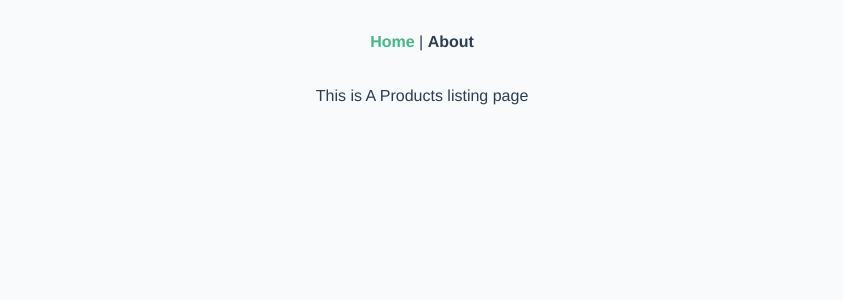
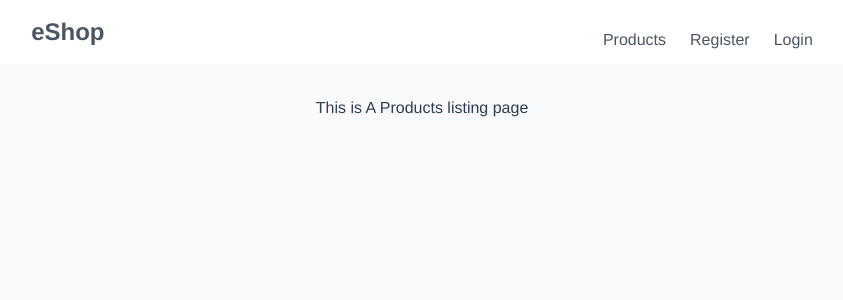
Before and after one commit to mnsuccess/eshop, a Vue app in the folder frontend_vue/: page / in a window 1280 px wide. Shown: the top 300 px of the page, without its empty margins (218-1061 px from the left). Built offline with nearby package versions, Linux system fonts and the light colour scheme.

Commit message:
[NEW][F] use Navigation Component in App.vue

```diff
--- a/frontend_vue/src/App.vue
+++ b/frontend_vue/src/App.vue
@@ -1,12 +1,22 @@
 <template>
   <div id="app">
-    <div id="nav">
-      <router-link to="/">Home</router-link> |
-      <router-link to="/about">About</router-link>
-    </div>
-    <router-view />
+    <Navigation />
+    <main class="my-8">
+      <router-view />
+    </main>
   </div>
 </template>
+<script>
+import Navigation from "@/components/Navigation";
+
+export default {
+  name: "App",
+  components: {
+    Navigation,
+  },
+  setup() {},
+};
+</script>
 
 <style>
 #app {
@@ -20,7 +30,6 @@
 #nav {
   padding: 30px;
 }
-
 #nav a {
   font-weight: bold;
   color: #2c3e50;
```
